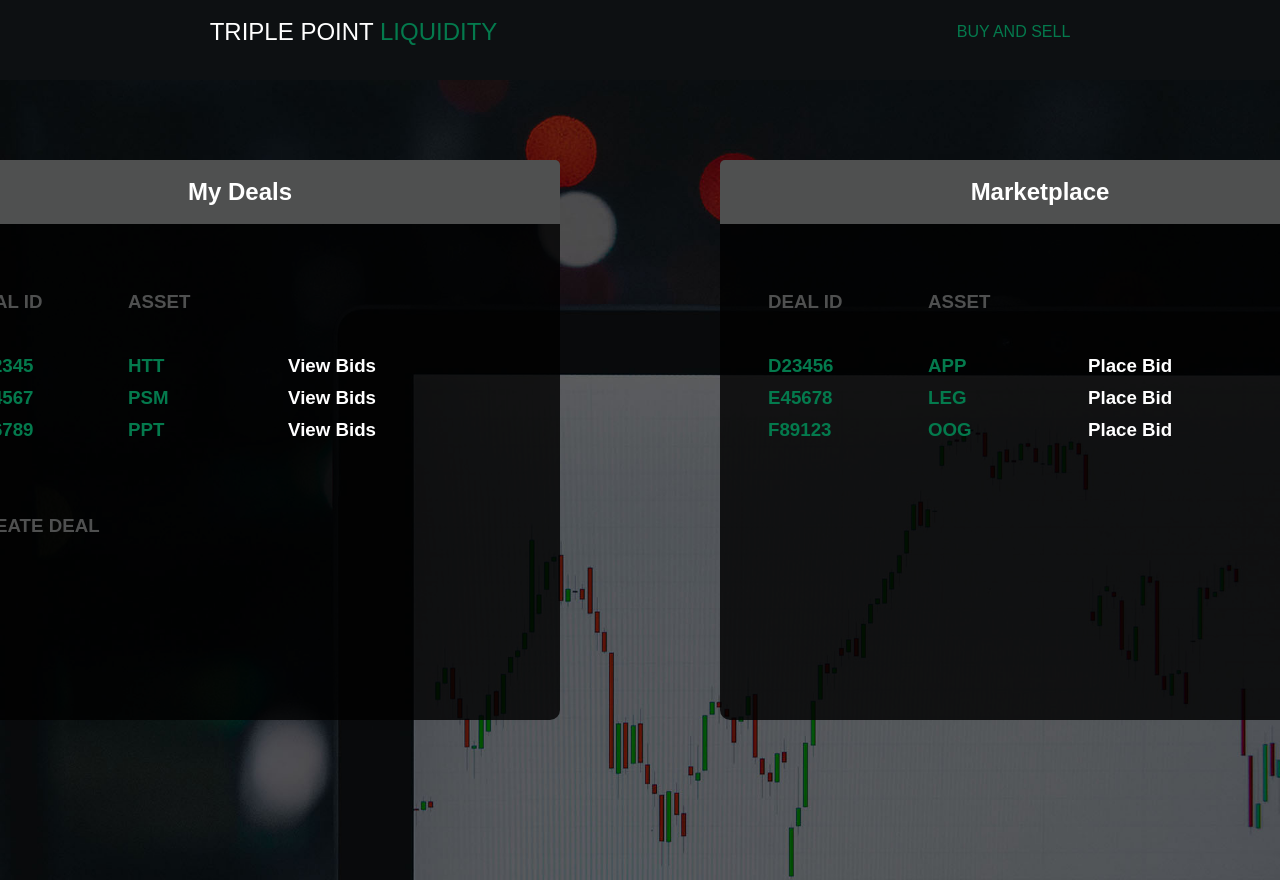
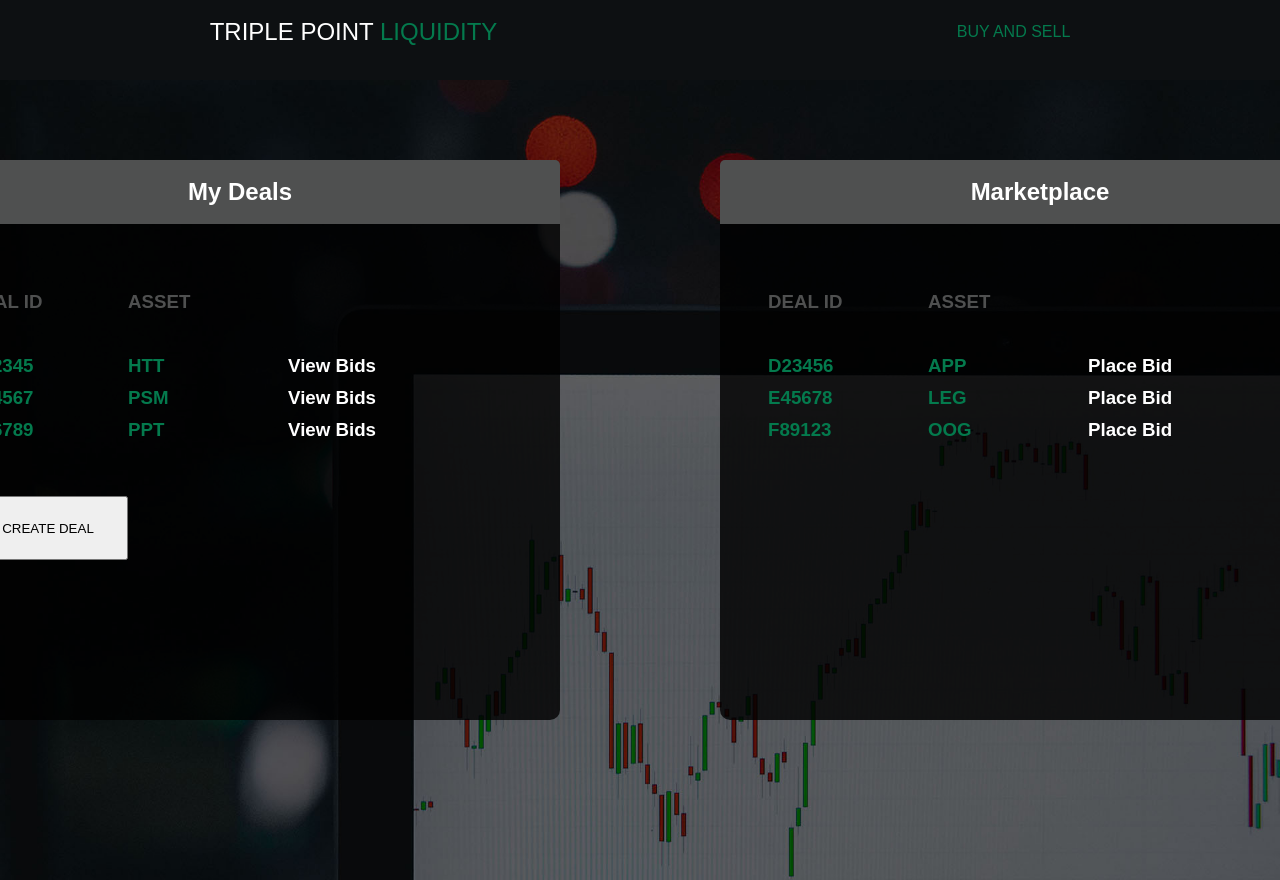
Before and after one commit to chriswillsflannery/tpl-typescript, a React (Create React App) app: page /buyandsell in a window 1280 px wide. Shown: the top 880 px of the page. Built offline with nearby package versions, Linux system fonts and the light colour scheme.

Commit message:
started building modal

```diff
--- a/src/components/buyGrid.tsx
+++ b/src/components/buyGrid.tsx
@@ -43,7 +43,10 @@ const BuyGrid: React.FC<Props> = (props) => {
         </div>
         {props.name === 'My Deals' &&
           <div className="info-line createNew">
-            <h3><a href="#">CREATE DEAL</a></h3>
+            <button onClick={() => {
+              console.log('hit');
+              props.create(true)
+            }}>CREATE DEAL</button>
           </div>}
       </div>
     </main>
--- a/src/components/buyandsell.tsx
+++ b/src/components/buyandsell.tsx
@@ -1,5 +1,6 @@
-import React, { useReducer } from 'react';
+import React, { useState, useReducer } from 'react';
 import BuyGrid from './buyGrid';
+import CreateModal from '../modal/createModal';
 import './buyandsell.css';
 
 const initialState = {
@@ -48,12 +49,25 @@ function reducer(state: any, action: any) {
 
 const BuyAndSell: React.FC = () => {
   const [state, dispatch] = useReducer(reducer, initialState);
+  const [createModal, setCreateModal] = useState(false);
 
   return (
-    <div className="buyandsell">
-      <BuyGrid name="My Deals" view="View Bids" state={state.deals} create={() => dispatch({ type: 'setMyDeals' })} />
-      <BuyGrid name="Marketplace" view="Place Bid" state={state.marketplace} />
-    </div>
+    <>
+      {createModal &&
+        <CreateModal
+          create={() => dispatch({ type: 'setMyDeals' })} />}
+      <div className="buyandsell">
+        <BuyGrid
+          name="My Deals"
+          view="View Bids"
+          state={state.deals}
+          create={setCreateModal} />
+        <BuyGrid
+          name="Marketplace"
+          view="Place Bid"
+          state={state.marketplace} />
+      </div>
+    </>
   )
 }
 
--- /dev/null
+++ b/src/modal/createModal.css
@@ -0,0 +1,9 @@
+.createModal {
+  background-color: black;
+  position: fixed;
+  top: 0;
+  left: 0;
+  width: 100%;
+  height: 100%;
+  z-index: 10;
+}
--- /dev/null
+++ b/src/modal/createModal.tsx
@@ -0,0 +1,16 @@
+import React from 'react';
+import './createModal';
+
+interface Props {
+  create: any;
+}
+
+const CreateModal: React.FC<Props> = (props) => {
+  return (
+    <div className="createModal">
+      <h1 style={{ color: 'white' }}>hifaefawegawegweg</h1>
+    </div>
+  )
+}
+
+export default CreateModal;
```
